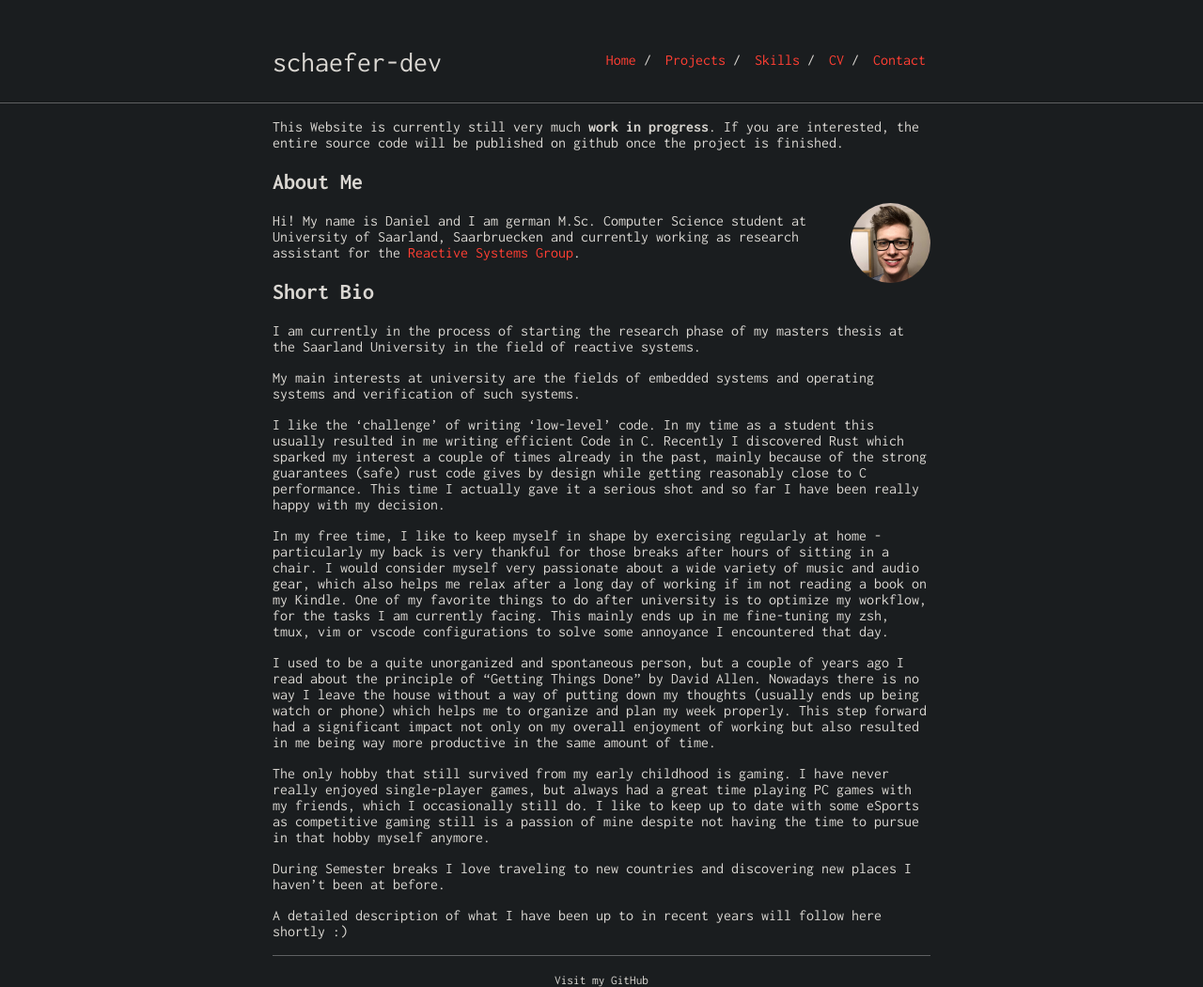
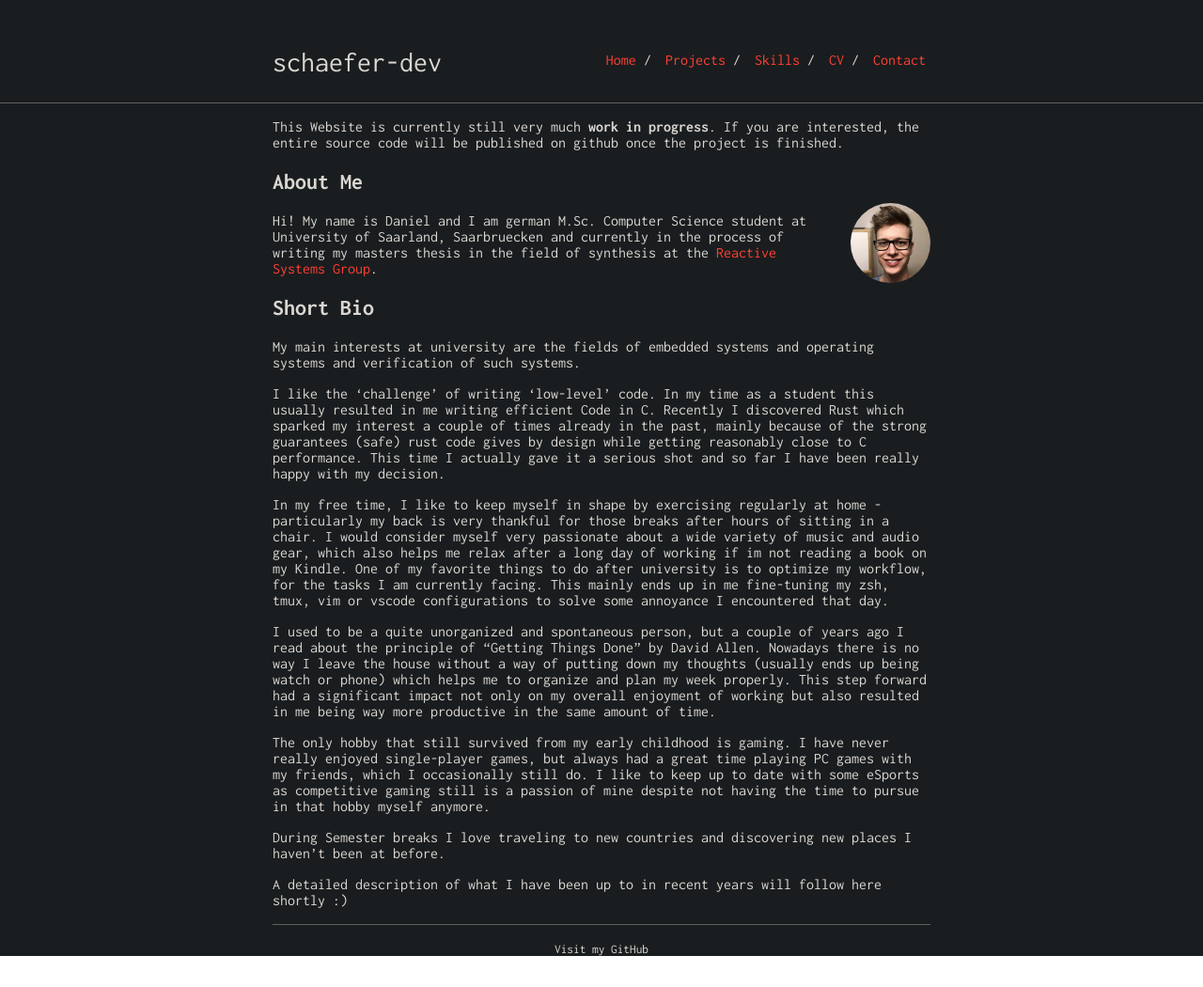
Before and after one commit to schaefer-dev/schaefer-dev.github.io, a Jekyll site: the page built from index.md, in a window 1280 px wide. Shown: the whole page at 94% size. Built offline with Jekyll 4.4.1, drawn with Linux system fonts in a browser that asks for light colours; after the commit the page ends 1017 px from its top, so only the background shows below that.

Commit message:
updated website to outline that master thesis is already in process

```diff
--- a/index.md
+++ b/index.md
@@ -9,12 +9,10 @@ This Website is currently still very much **work in progress**. If you are inter
 
 <img class="profile-picture" src="me.jpg">
 
-Hi! My name is Daniel and I am german M.Sc. Computer Science student at University of Saarland, Saarbruecken and currently working as research assistant for the [Reactive Systems Group](https://www.react.uni-saarland.de).
+Hi! My name is Daniel and I am german M.Sc. Computer Science student at University of Saarland, Saarbruecken and currently in the process of writing my masters thesis in the field of synthesis at the [Reactive Systems Group](https://www.react.uni-saarland.de).
 
 
 ## Short Bio
-
-I am currently in the process of starting the research phase of my masters thesis at the Saarland University in the field of reactive systems.
 
 My main interests at university are the fields of embedded systems and operating systems and verification of such systems.
 
```
